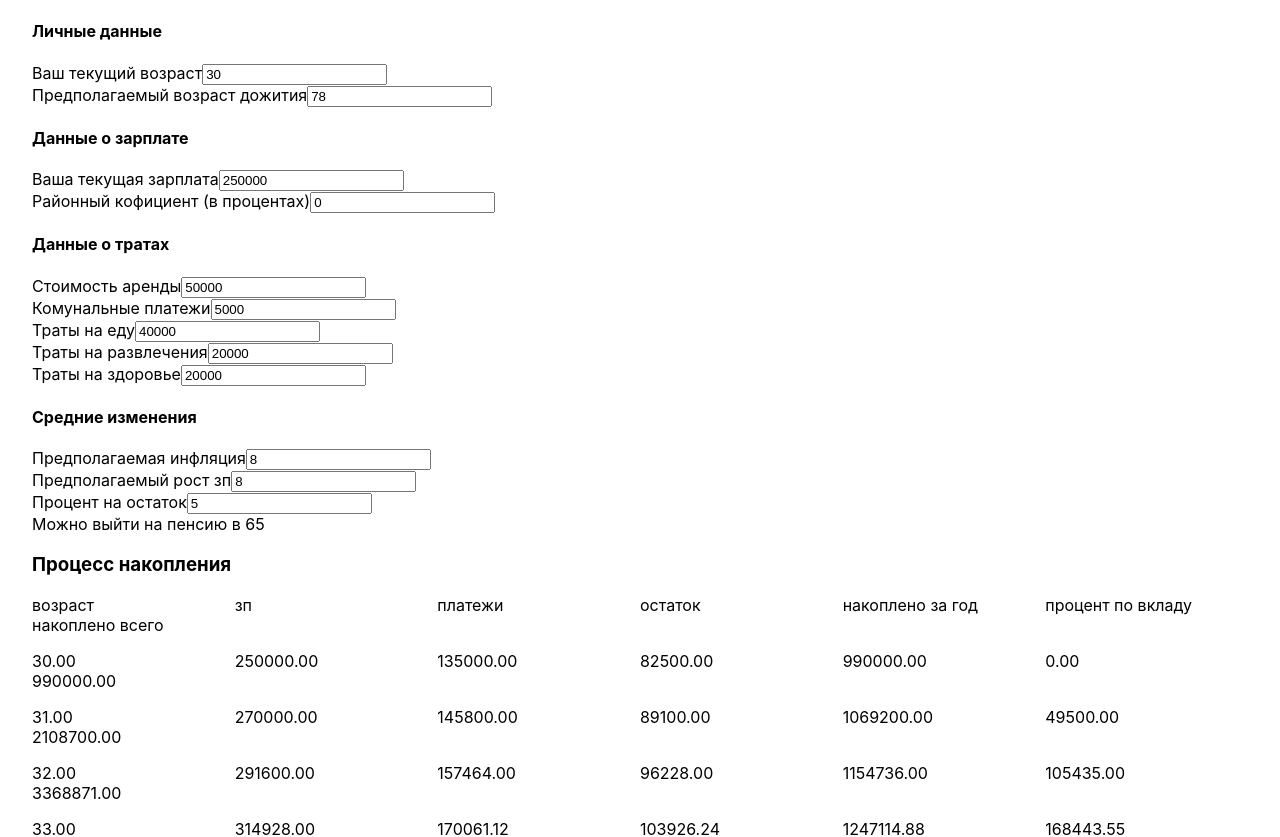
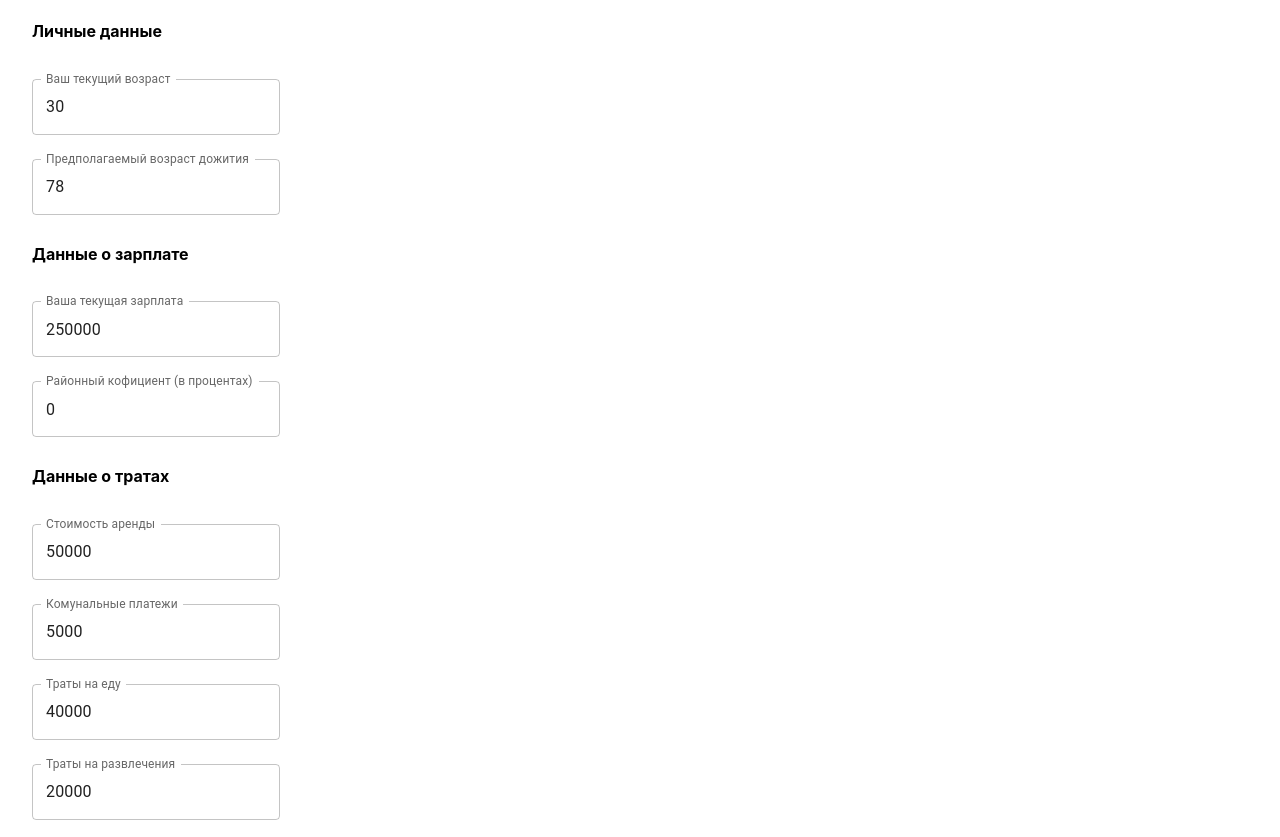
Before and after one commit to MazaiSerg/fire-calculator, a Next.js app: page / in a window 1280 px wide. Shown: the top 837 px of the page. Built offline with nearby package versions, Linux system fonts and the light colour scheme.

Commit message:
improve visualization

```diff
--- a/components/uikit/Grid.tsx
+++ b/components/uikit/Grid.tsx
@@ -10,7 +10,14 @@ type Props = {
 export function Grid({ title, headers, rows }: Props) {
 	const transformCell = (cell: number | string) => {
 		if (typeof cell === 'string') return cell;
-		return cell.toFixed(2);
+		const roundedNumber = cell.toFixed(0);
+		const numberWithSpaces = roundedNumber
+			.split('')
+			.reverse()
+			.map((digit, index) => (index % 3 === 0 ? `${digit} ` : digit))
+			.reverse()
+			.join('');
+		return numberWithSpaces;
 	};
 	return (
 		<div>
@@ -18,7 +25,7 @@ export function Grid({ title, headers, rows }: Props) {
 			<MuiGrid container spacing={2}>
 				<MuiGrid container item>
 					{headers.map((head) => (
-						<MuiGrid item key={head} xs={2}>
+						<MuiGrid item key={head} xs={1}>
 							{head}
 						</MuiGrid>
 					))}
@@ -26,7 +33,7 @@ export function Grid({ title, headers, rows }: Props) {
 				{rows.map((row, index) => (
 					<MuiGrid container item key={index}>
 						{row.map((item) => (
-							<MuiGrid item key={item} xs={2}>
+							<MuiGrid item key={item} xs={1}>
 								{transformCell(item)}
 							</MuiGrid>
 						))}
--- a/components/uikit/Input.tsx
+++ b/components/uikit/Input.tsx
@@ -1,4 +1,5 @@
 import React from 'react';
+import { TextField } from '@mui/material';
 
 type Props<T> = {
 	label: string;
@@ -13,8 +14,13 @@ export function Input({ label, value, setValue }: Props<number>) {
 	};
 	return (
 		<div>
-			<label>{label}</label>
-			<input type="number" value={value} onChange={handleChange} />
+			<TextField
+				type="number"
+				value={value}
+				onChange={handleChange}
+				label={label}
+				margin="normal"
+			/>
 		</div>
 	);
 }
```
